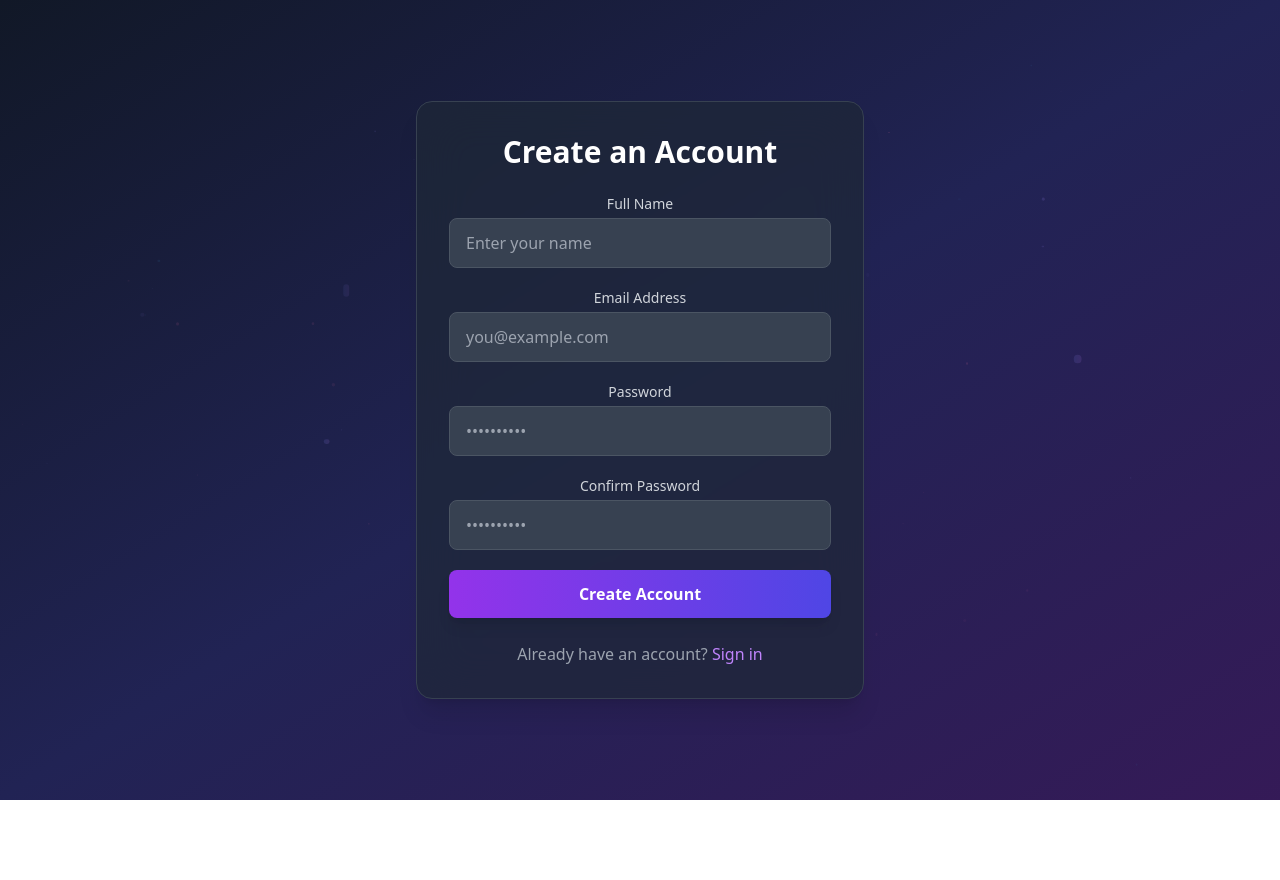
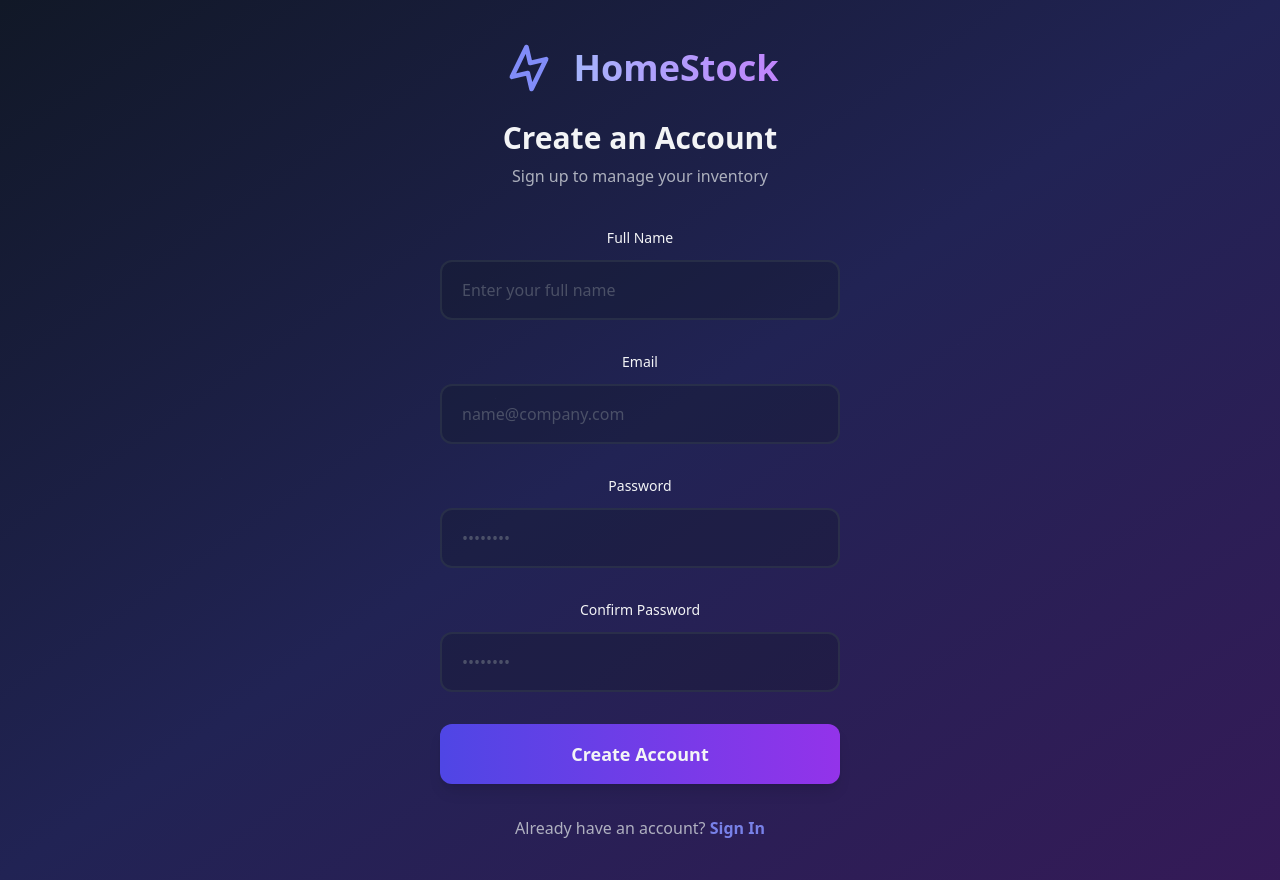
Before and after one commit to kmddkuruppu/Home-Stock, a React (Create React App) app in the folder frontend/: page /signup in a window 1280 px wide. Before the commit the page ends 800 px from the top, so only its background shows below. Built offline with nearby package versions, Linux system fonts and the light colour scheme.

Commit message:
Update Signup.js

```diff
--- a/frontend/src/pages/Signup.js
+++ b/frontend/src/pages/Signup.js
@@ -122,12 +122,12 @@ const Signup = () => {
       />
 
       <div className="absolute inset-0 overflow-hidden opacity-30">
-        {[...Array(50)].map((_, i) => (
+        {[...Array(50)].map((_, i) => {
+          const color = particleColors[Math.floor(Math.random() * particleColors.length)];
+          return (
             <motion.div
               key={i}
-            className={`absolute rounded-full bg-gradient-to-r ${
-              particleColors[Math.floor(Math.random() * particleColors.length)]
-            }`}
+              className={`absolute rounded-full bg-gradient-to-r ${color}`}
               initial={{
                 x: Math.random() * window.innerWidth,
                 y: Math.random() * window.innerHeight,
@@ -139,21 +139,28 @@ const Signup = () => {
               animate={{
                 x: [null, Math.random() * window.innerWidth],
                 y: [null, Math.random() * window.innerHeight],
-              scale: [0, Math.random() * 1.5 + 0.5]
+                scale: 1,
+                rotate: 360
               }}
               transition={{
-              duration: Math.random() * 20 + 10,
+                duration: Math.random() * 20 + 15,
                 repeat: Infinity,
                 repeatType: 'reverse',
-              ease: "easeInOut"
+                ease: 'anticipate'
               }}
             />
-        ))}
+          );
+        })}
       </div>
 
       {showSuccess && <SuccessConfetti />}
 
-      <div className="relative z-10 w-full max-w-md p-8 mx-auto bg-gray-800/70 backdrop-blur-xl rounded-2xl shadow-xl border border-gray-700">
+      <motion.div
+        initial={{ opacity: 0, y: 20, scale: 0.95 }}
+        animate={{ opacity: 1, y: 0, scale: 1 }}
+        transition={{ duration: 0.5, ease: 'easeOut' }}
+        className="relative w-full max-w-md px-6 py-10"
+      >
         <AnimatePresence mode="wait">
           {showSuccess ? (
             <motion.div
@@ -195,115 +202,178 @@ const Signup = () => {
           ) : (
             <motion.div
               key="form"
-              initial={{ opacity: 0, y: 20 }}
+              initial={{ opacity: 0 }}
+              animate={{ opacity: 1 }}
+            >
+              <motion.div
+                initial={{ scale: 0.8, opacity: 0 }}
+                animate={{ scale: 1, opacity: 1 }}
+                className="text-center mb-10"
+              >
+                <div className="flex items-center justify-center mb-6">
+                  <motion.div
+                    animate={{ rotate: [0, 20, -20, 0] }}
+                    transition={{ duration: 2, repeat: Infinity }}
+                  >
+                    <svg
+                      className="w-14 h-14 text-indigo-400"
+                      fill="none"
+                      stroke="currentColor"
+                      viewBox="0 0 24 24"
+                    >
+                      <path
+                        strokeLinecap="round"
+                        strokeLinejoin="round"
+                        strokeWidth={2}
+                        d="M13 10V3L4 14h7v7l9-11h-7z"
+                      />
+                    </svg>
+                  </motion.div>
+                  <h1 className="ml-4 text-4xl font-bold bg-clip-text text-transparent bg-gradient-to-r from-indigo-300 to-purple-400 animate-gradient-x">
+                    HomeStock
+                  </h1>
+                </div>
+                <h2 className="text-3xl font-bold mb-2">Create an Account</h2>
+                <p className="text-gray-300/80">Sign up to manage your inventory</p>
+              </motion.div>
+
+              <form onSubmit={handleSubmit} className="space-y-8">
+                <AnimatePresence>
+                  {error && (
+                    <motion.div
+                      initial={{ opacity: 0, y: -20 }}
                       animate={{ opacity: 1, y: 0 }}
                       exit={{ opacity: 0, y: -20 }}
-            >
-              <h2 className="text-3xl font-bold text-white mb-6 text-center">Create an Account</h2>
-
-              {error && (
-                <motion.div
-                  className="mb-4 p-3 bg-red-500/20 border border-red-500/50 rounded-lg text-red-200"
-                  initial={{ opacity: 0, height: 0 }}
-                  animate={{ opacity: 1, height: 'auto' }}
-                  transition={{ duration: 0.3 }}
+                      className="text-red-400 text-sm text-center"
                     >
                       {error}
                     </motion.div>
                   )}
+                </AnimatePresence>
 
-              <form onSubmit={handleSubmit} className="space-y-5">
-                <div>
-                  <label htmlFor="name" className="block text-sm font-medium text-gray-300 mb-1">
-                    Full Name
-                  </label>
+                <motion.div
+                  initial={{ x: -20, opacity: 0 }}
+                  animate={{ x: 0, opacity: 1 }}
+                  transition={{ delay: 0.2 }}
+                >
+                  <label className="block text-sm font-medium mb-3">Full Name</label>
+                  <div className="relative group">
                     <input
-                    id="name"
                       type="text"
                       value={name}
                       onChange={(e) => setName(e.target.value)}
+                      className="w-full px-5 py-4 bg-gray-900/30 border-2 border-gray-700/50 rounded-xl focus:ring-4 focus:ring-indigo-500/30 focus:border-indigo-500 transition-all placeholder-gray-500/60"
+                      placeholder="Enter your full name"
                       required
-                    className="w-full px-4 py-3 rounded-lg bg-gray-700 border border-gray-600 text-white focus:outline-none focus:ring-2 focus:ring-purple-500 focus:border-transparent transition duration-200"
-                    placeholder="Enter your name"
                     />
+                    <div className="absolute inset-0 rounded-xl border-2 border-transparent group-hover:border-indigo-500/20 pointer-events-none transition-all" />
                   </div>
+                </motion.div>
 
-                <div>
-                  <label htmlFor="email" className="block text-sm font-medium text-gray-300 mb-1">
-                    Email Address
-                  </label>
+                <motion.div
+                  initial={{ x: -20, opacity: 0 }}
+                  animate={{ x: 0, opacity: 1 }}
+                  transition={{ delay: 0.3 }}
+                >
+                  <label className="block text-sm font-medium mb-3">Email</label>
+                  <div className="relative group">
                     <input
-                    id="email"
                       type="email"
                       value={email}
                       onChange={(e) => setEmail(e.target.value)}
+                      className="w-full px-5 py-4 bg-gray-900/30 border-2 border-gray-700/50 rounded-xl focus:ring-4 focus:ring-indigo-500/30 focus:border-indigo-500 transition-all placeholder-gray-500/60"
+                      placeholder="name@company.com"
                       required
-                    className="w-full px-4 py-3 rounded-lg bg-gray-700 border border-gray-600 text-white focus:outline-none focus:ring-2 focus:ring-purple-500 focus:border-transparent transition duration-200"
-                    placeholder="you@example.com"
                     />
+                    <div className="absolute inset-0 rounded-xl border-2 border-transparent group-hover:border-indigo-500/20 pointer-events-none transition-all" />
                   </div>
+                </motion.div>
 
-                <div>
-                  <label htmlFor="password" className="block text-sm font-medium text-gray-300 mb-1">
-                    Password
-                  </label>
+                <motion.div
+                  initial={{ x: -20, opacity: 0 }}
+                  animate={{ x: 0, opacity: 1 }}
+                  transition={{ delay: 0.4 }}
+                >
+                  <label className="block text-sm font-medium mb-3">Password</label>
+                  <div className="relative group">
                     <input
-                    id="password"
                       type="password"
                       value={password}
                       onChange={(e) => setPassword(e.target.value)}
+                      className="w-full px-5 py-4 bg-gray-900/30 border-2 border-gray-700/50 rounded-xl focus:ring-4 focus:ring-indigo-500/30 focus:border-indigo-500 transition-all placeholder-gray-500/60"
+                      placeholder="••••••••"
                       required
-                    className="w-full px-4 py-3 rounded-lg bg-gray-700 border border-gray-600 text-white focus:outline-none focus:ring-2 focus:ring-purple-500 focus:border-transparent transition duration-200"
-                    placeholder="••••••••••"
                     />
+                    <div className="absolute inset-0 rounded-xl border-2 border-transparent group-hover:border-indigo-500/20 pointer-events-none transition-all" />
                   </div>
+                </motion.div>
 
-                <div>
-                  <label htmlFor="confirmPassword" className="block text-sm font-medium text-gray-300 mb-1">
-                    Confirm Password
-                  </label>
+                <motion.div
+                  initial={{ x: -20, opacity: 0 }}
+                  animate={{ x: 0, opacity: 1 }}
+                  transition={{ delay: 0.5 }}
+                >
+                  <label className="block text-sm font-medium mb-3">Confirm Password</label>
+                  <div className="relative group">
                     <input
-                    id="confirmPassword"
                       type="password"
                       value={confirmPassword}
                       onChange={(e) => setConfirmPassword(e.target.value)}
+                      className="w-full px-5 py-4 bg-gray-900/30 border-2 border-gray-700/50 rounded-xl focus:ring-4 focus:ring-indigo-500/30 focus:border-indigo-500 transition-all placeholder-gray-500/60"
+                      placeholder="••••••••"
                       required
-                    className="w-full px-4 py-3 rounded-lg bg-gray-700 border border-gray-600 text-white focus:outline-none focus:ring-2 focus:ring-purple-500 focus:border-transparent transition duration-200"
-                    placeholder="••••••••••"
                     />
+                    <div className="absolute inset-0 rounded-xl border-2 border-transparent group-hover:border-indigo-500/20 pointer-events-none transition-all" />
                   </div>
+                </motion.div>
 
                 <motion.button
-                  type="submit"
-                  className="w-full py-3 px-4 bg-gradient-to-r from-purple-600 to-indigo-600 hover:from-purple-700 hover:to-indigo-700 rounded-lg text-white font-semibold shadow-lg focus:outline-none focus:ring-2 focus:ring-purple-500 focus:ring-offset-2 focus:ring-offset-gray-800 transition duration-200"
                   whileHover={{ scale: 1.02 }}
                   whileTap={{ scale: 0.98 }}
+                  type="submit"
                   disabled={isSubmitting}
+                  className="w-full py-4 bg-gradient-to-r from-indigo-600 to-purple-600 rounded-xl font-semibold text-lg shadow-lg hover:shadow-indigo-500/40 transition-all relative overflow-hidden"
                 >
-                  {isSubmitting ? (
-                    <div className="flex items-center justify-center">
-                      <svg className="animate-spin -ml-1 mr-2 h-5 w-5 text-white" xmlns="http://www.w3.org/2000/svg" fill="none" viewBox="0 0 24 24">
-                        <circle className="opacity-25" cx="12" cy="12" r="10" stroke="currentColor" strokeWidth="4"></circle>
-                        <path className="opacity-75" fill="currentColor" d="M4 12a8 8 0 018-8V0C5.373 0 0 5.373 0 12h4zm2 5.291A7.962 7.962 0 014 12H0c0 3.042 1.135 5.824 3 7.938l3-2.647z"></path>
-                      </svg>
-                      Creating Account...
-                    </div>
-                  ) : (
-                    'Create Account'
-                  )}
-                </motion.button>
-              </form>
-
-              <div className="mt-6 text-center text-gray-400">
-                Already have an account?{' '}
-                <Link to="/login" className="text-purple-400 hover:text-purple-300 transition duration-200">
-                  Sign in
-                </Link>
-              </div>
+                  <AnimatePresence>
+                    {isSubmitting && (
+                      <motion.div
+                        initial={{ opacity: 0 }}
+                        animate={{ opacity: 1 }}
+                        exit={{ opacity: 0 }}
+                        className="absolute inset-0 flex items-center justify-center bg-indigo-600/80"
+                      >
+                        <motion.div
+                          animate={{ rotate: 360 }}
+                          transition={{ repeat: Infinity, duration: 1, ease: 'linear' }}
+                          className="h-6 w-6 border-2 border-white/50 border-t-transparent rounded-full"
+                        />
                       </motion.div>
                     )}
                   </AnimatePresence>
-      </div>
+                  <span className={isSubmitting ? 'opacity-0' : 'opacity-100'}>
+                    Create Account
+                  </span>
+                </motion.button>
+
+                <motion.p
+                  className="text-center text-gray-300/80"
+                  initial={{ opacity: 0 }}
+                  animate={{ opacity: 1 }}
+                  transition={{ delay: 0.8 }}
+                >
+                  Already have an account?{' '}
+                  <Link
+                    to="/login"
+                    className="text-indigo-400/90 hover:text-indigo-300 transition-colors font-semibold"
+                  >
+                    Sign In
+                  </Link>
+                </motion.p>
+              </form>
+            </motion.div>
+          )}
+        </AnimatePresence>
+      </motion.div>
     </div>
   );
 };
```
Lines whose indentation alone changed are shown as unchanged.
